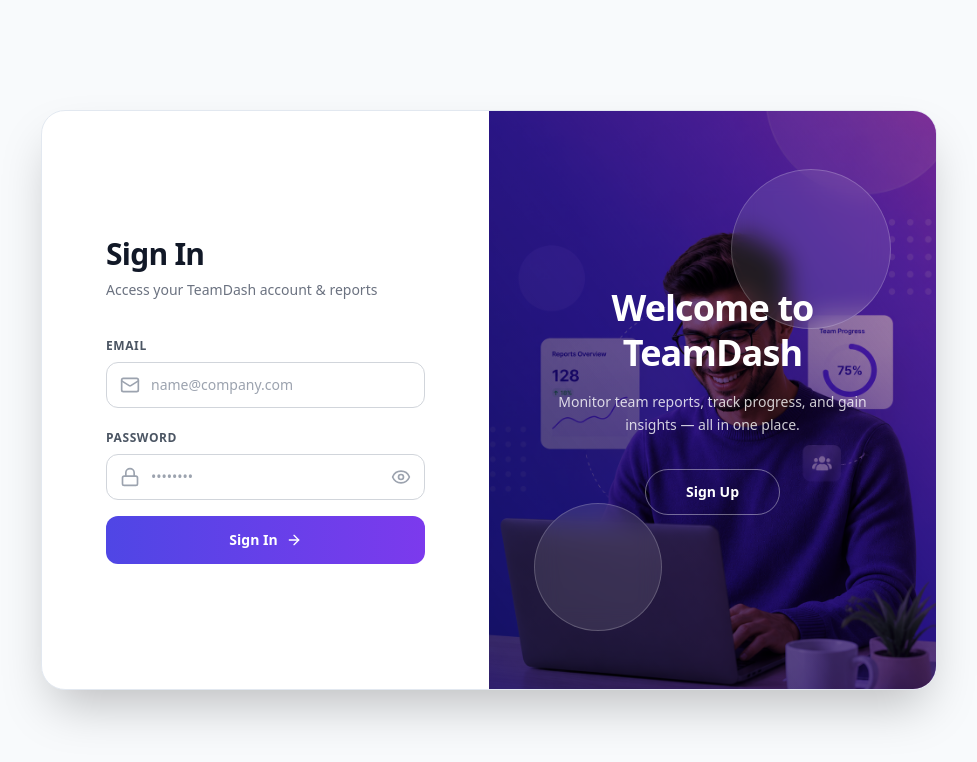
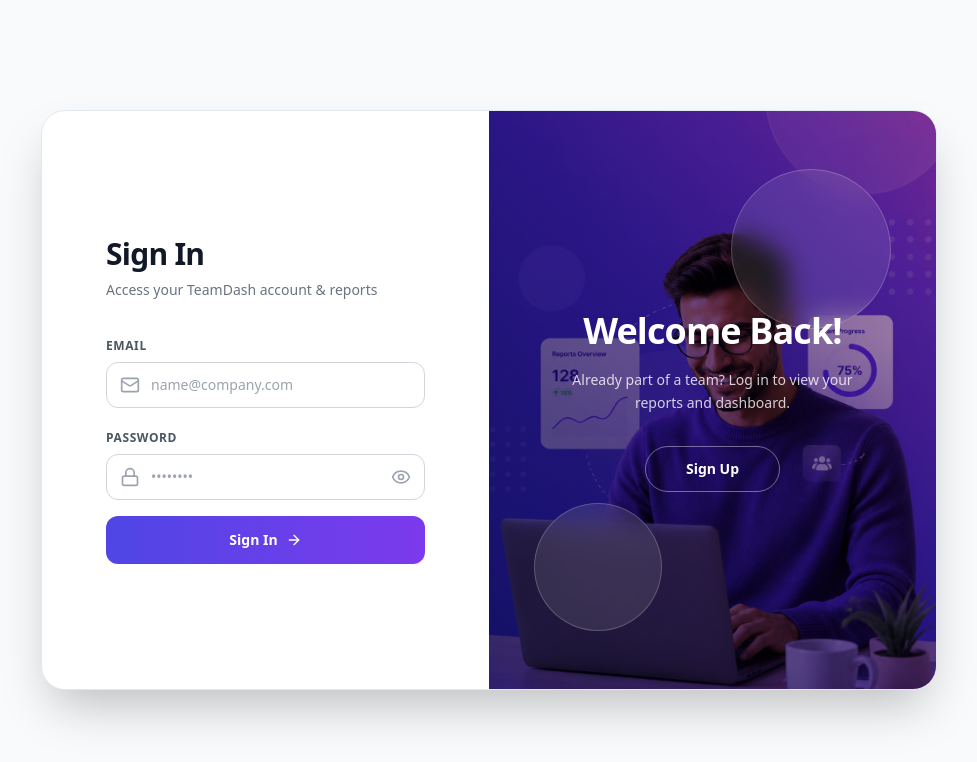
Before and after one commit to kaweesha-nethmina/team-dashboard, a Next.js app in the folder frontend/: page /login in a window 1280 px wide. Shown: the top 762 px of the page, without its empty margins (151-1128 px from the left). Built offline with nearby package versions, Linux system fonts and the light colour scheme; no server answers.

Commit message:
fix: swap auth page banner text between login and register

```diff
--- a/frontend/src/app/(auth)/login/page.tsx
+++ b/frontend/src/app/(auth)/login/page.tsx
@@ -156,10 +156,10 @@
 
           <div className="z-10 text-white flex flex-col items-center">
             <h2 className="text-4xl font-extrabold mb-4 tracking-tight leading-tight">
-              Welcome to TeamDash
+              Welcome Back!
             </h2>
             <p className="text-white/80 text-sm mb-8 max-w-xs mx-auto leading-relaxed">
-              Monitor team reports, track progress, and gain insights — all in one place.
+              Already part of a team? Log in to view your reports and dashboard.
             </p>
             <Link
               href="/register"
--- a/frontend/src/app/(auth)/register/page.tsx
+++ b/frontend/src/app/(auth)/register/page.tsx
@@ -61,10 +61,10 @@
 
           <div className="z-10 text-white flex flex-col items-center">
             <h2 className="text-4xl font-extrabold mb-4 tracking-tight leading-tight">
-              Welcome Back!
+              Welcome to TeamDash
             </h2>
             <p className="text-white/80 text-sm mb-8 max-w-xs mx-auto leading-relaxed">
-              Already part of a team? Log in to view your reports and dashboard.
+              Monitor team reports, track progress, and gain insights — all in one place.
             </p>
             <Link
               href="/login"
```
